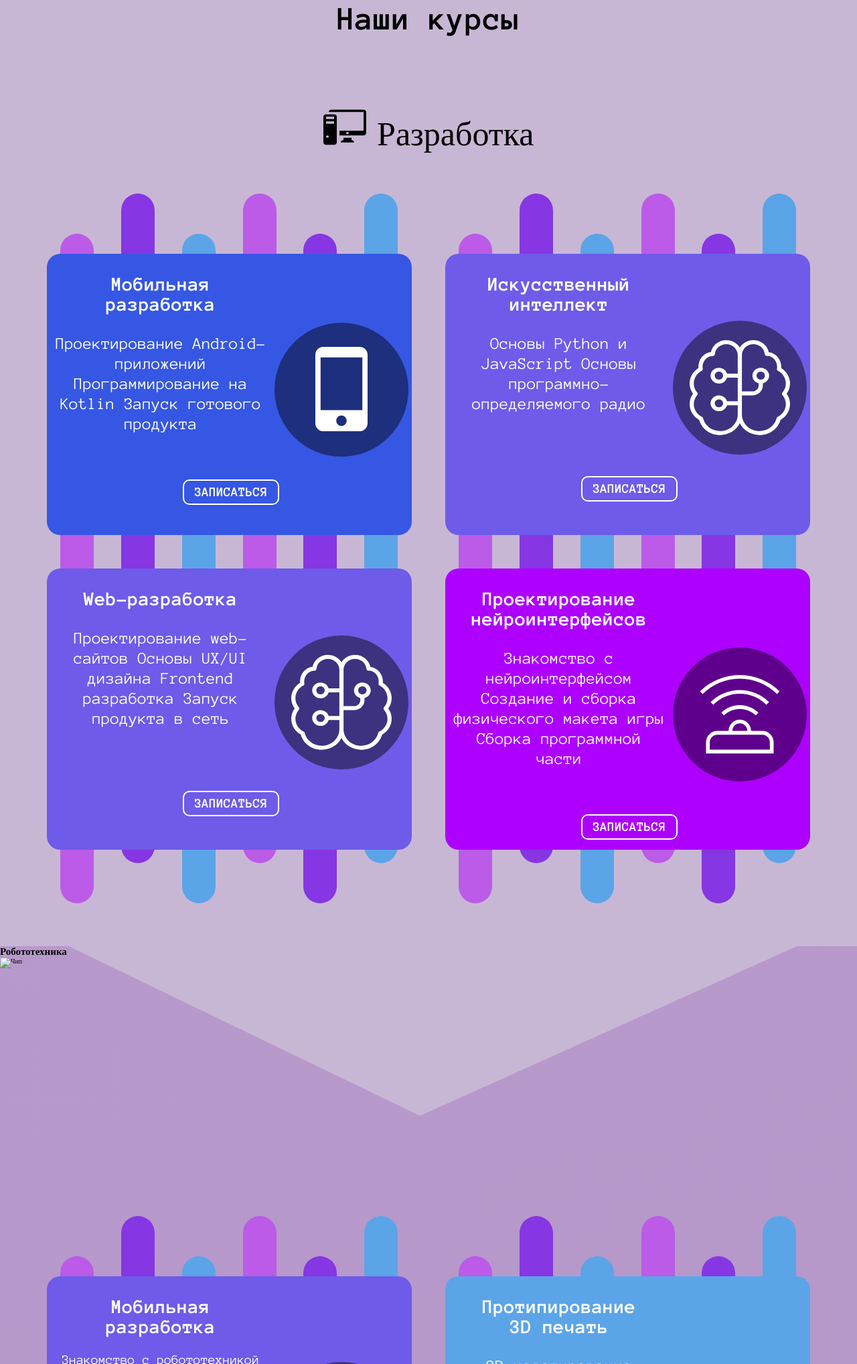
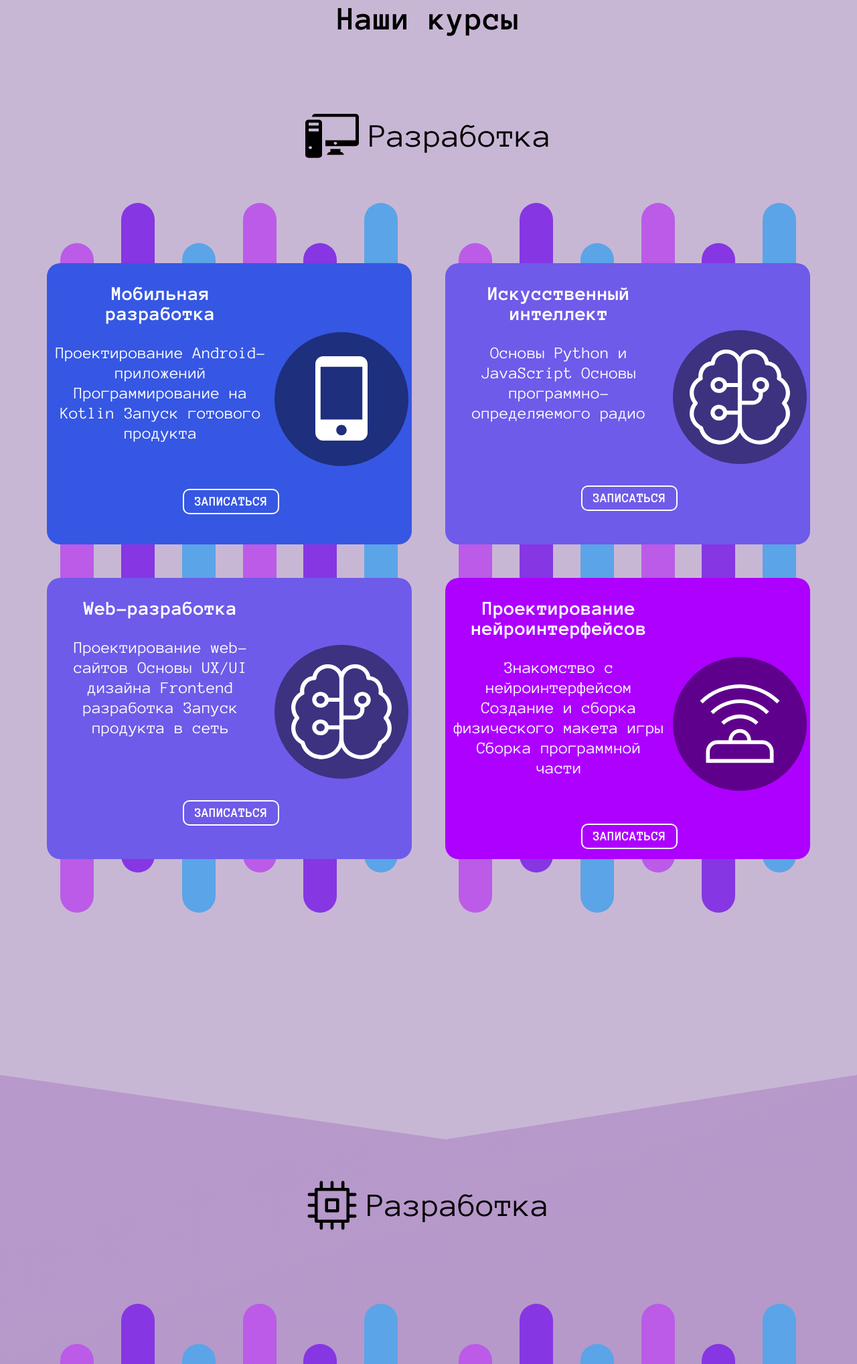
Before and after one commit to Besute/Project-school, a website: page src/index.html in a window 1280 px wide. Shown: the part 1607-3644 px from the top of the page at 67% size. Drawn offline with nearby package versions, Linux system fonts and the light colour scheme; files that its build step writes are made by us from their sources.

Commit message:
Second section done + fix

```diff
--- a/src/index.html
+++ b/src/index.html
@@ -119,17 +119,19 @@
 
         <!-- Первая секция сайта -->
         <section class="first-section">
-          <img
+          <div class="first-section__main">
+            <img
             src="img/Компьютер.svg"
             alt="Компьютер"
             class="first-section__img"
           />
 
-          <p
-            class="first-section__paragraph paragraph_section-name anim-text margin-bot-15rem"
+          <h2
+            class="anonymous-pro-regular first-section__paragraph paragraph_section-name anim-text"
           >
             Разработка
-          </p>
+          </h2>
+          </div>
 
           <!-- Создание карточек -->
           <div class="first-section__cards">
@@ -249,8 +251,12 @@
         </section>
 
         <section class="second-section">
-          <h2>Робототехника</h2>
-          <img src="" alt="Чип">
+
+          <div class="second-section__main">
+            <img src="img/chip.svg" alt="Чип" class="second-section__img">
+            <h2 class="paragraph_section-name anonymous-pro-regular second-section__par anim-text">Разработка</h2>
+          </div>
+
           <div class="second-section__cards">
 
             <div class="grid">
--- a/src/sass/sections/_first-section.sass
+++ b/src/sass/sections/_first-section.sass
@@ -1,10 +1,15 @@
 .first-section
     text-align: center
     max-height: 125rem
-    &__img, &__paragraph
-        display: inline-block
+    &__main
+        display: flex
+        justify-content: center
+        align-items: center
+        margin-bottom: 15rem
+        gap: 1.5rem
     &__img
-        margin-right: 1.4rem
+        height: 8rem
+        width: 8rem
     &__cards
         max-width: 114rem
         margin: 0 auto
--- a/src/sass/sections/_second-section.sass
+++ b/src/sass/sections/_second-section.sass
@@ -1,11 +1,16 @@
 .second-section
     background: linear-gradient(342deg, rgba(178,152,195,1) 0%, rgba(177,140,201,0.7035189075630253) 100%)
-    clip-path: polygon(8% 0, 0 0, 0 51%, 0 100%, 7% 100%, 51% 88%, 89% 100%, 100% 100%, 100% 53%, 100% 0, 93% 0, 49% 10%)
+    clip-path: polygon(52% 12%, 100% 8%, 100% 78%, 51% 73%, 50% 73%, 0 79%, 0 8%)
+    padding-top: 35rem
     &__cards
         max-width: 114rem
         margin: 0 auto
-        padding-top: 46rem
-        padding-bottom: 26rem
+    &__main
+        display: flex
+        align-items: center
+        justify-content: center
+        margin-bottom: 20rem
+        gap: 1.5rem
 .item
     &_3
         grid-column: 1 / 3
```
Also changed, not shown: dist/css/style.min.css, dist/index.html.
